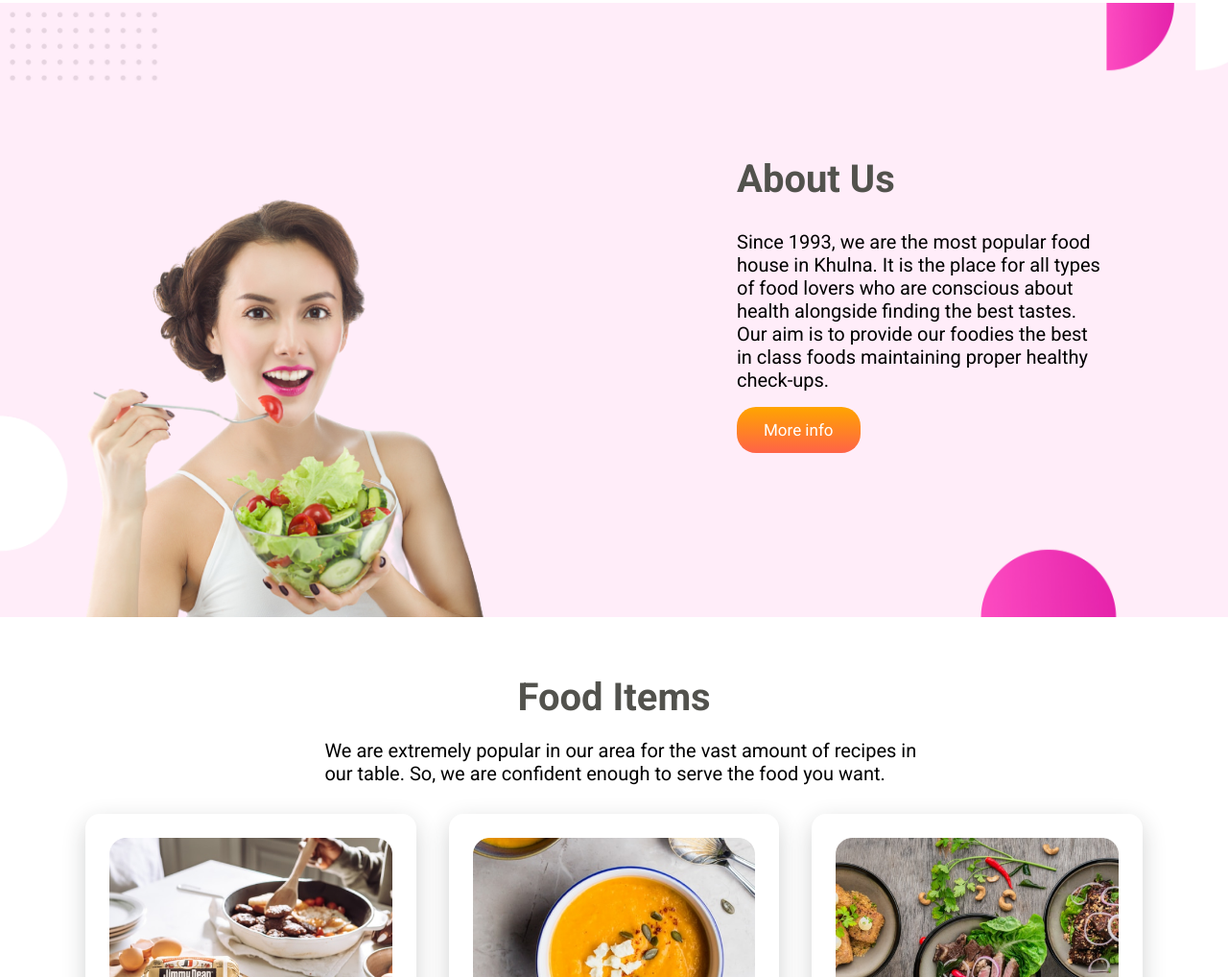
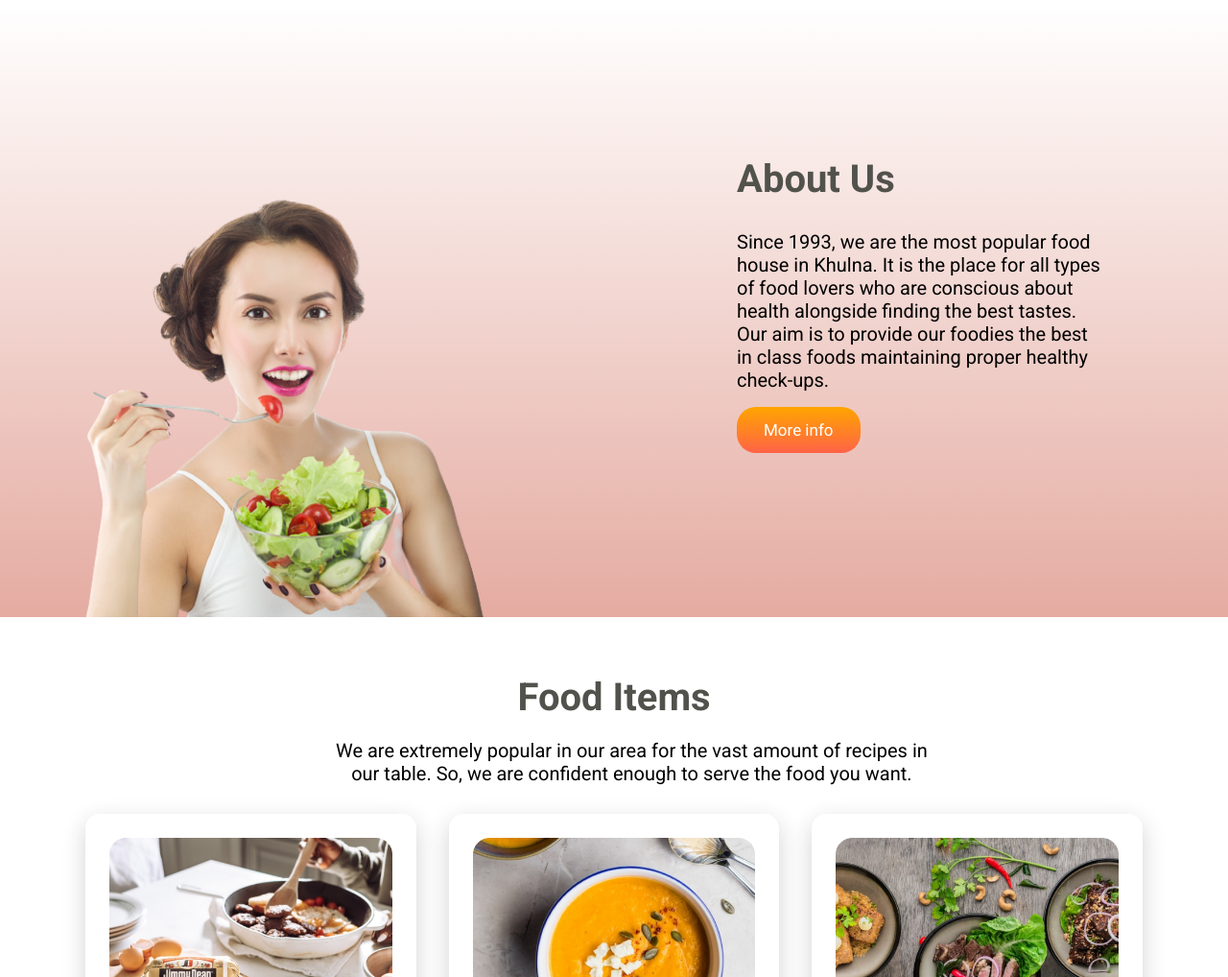
Before and after one commit to whoismaruf/fresh-food, a plain HTML site: page index.html in a window 1280 px wide. Shown: the part 803-1821 px from the top of the page at 96% size. Drawn offline with Linux system fonts and the light colour scheme; a web font is replaced by a local one.

Commit message:
removed bg image in about section

```diff
--- a/style.css
+++ b/style.css
@@ -106,7 +106,7 @@ header > nav {
     flex-direction: row;
     justify-content: space-between;
     padding: 20px 60px;
-    background-image: url('images/Frame59.jpg');
+    background-image: linear-gradient(white, rgba(224, 157, 145, 0.856));
     height: 75vh;
     background-size: cover;
     background-repeat: no-repeat;
@@ -161,6 +161,7 @@ header > nav {
 #menu > p {
     position: relative;
     left: 24%;
+    text-align: center;
     font-size: 20px;
     width: 50vw;
     margin-bottom: 30px;
```
